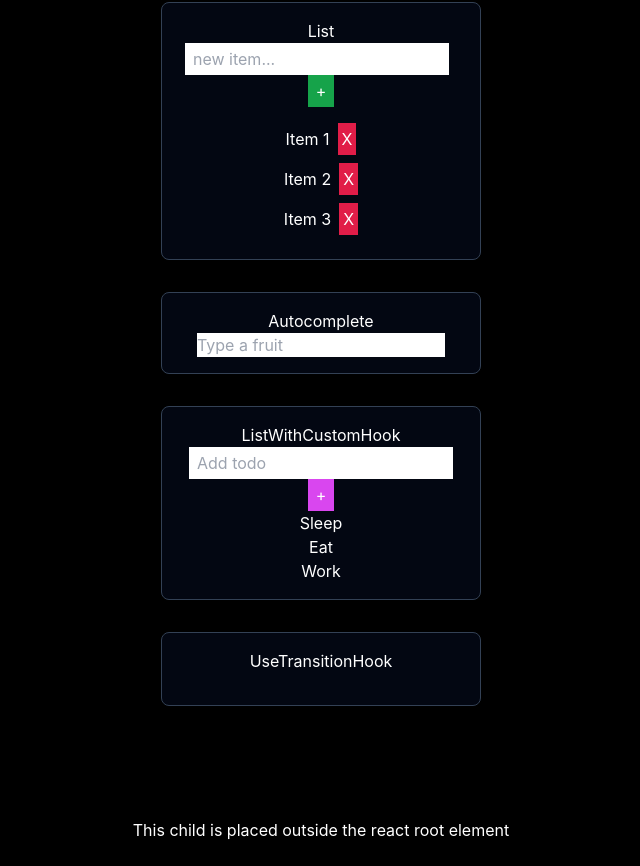
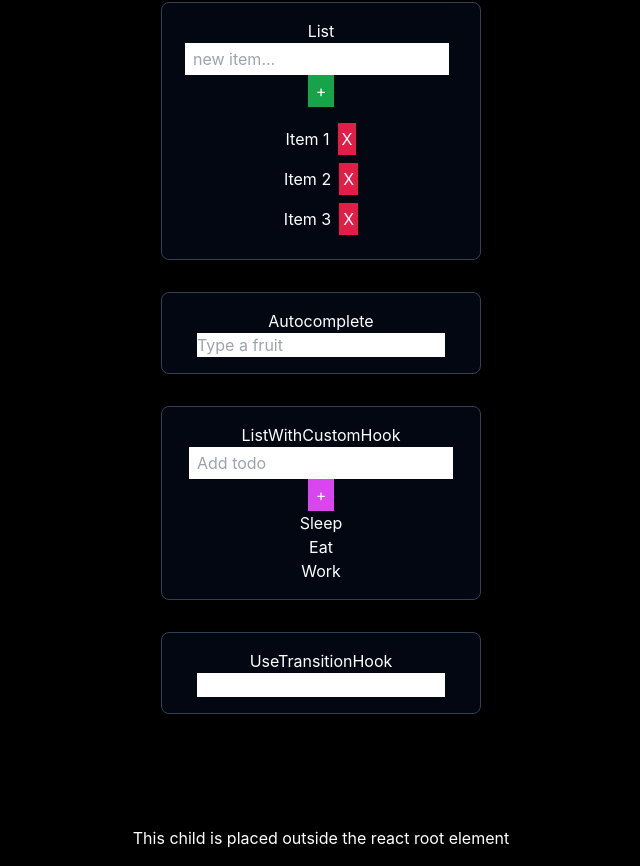
Before and after one commit to emanuelefavero/react-essentials, a React (Vite) app: page / in a window 1280 px wide. Shown: the part 2512-3378 px from the top of the page, without its empty margins (319-959 px from the left). Built offline with nearby package versions, Linux system fonts and the light colour scheme.

Commit message:
add components/UseTransitionHook call useTransition

```diff
--- a/src/components/UseTransitionHook.tsx
+++ b/src/components/UseTransitionHook.tsx
@@ -1,3 +1,48 @@
+import { useState, useTransition } from 'react'
+
 export default function UseTransitionHook() {
-  return <div>UseTransitionHook</div>
+  const [isPending, startTransition] = useTransition() // * useTransition hook
+  const [input, setInput] = useState('')
+  const [output, setOutput] = useState<string[]>([])
+
+  const handleChange = (e: React.ChangeEvent<HTMLInputElement>) => {
+    setInput(e.target.value)
+
+    // * useTransition hook - startTransition
+    // startTransition is a function that takes a callback function as an argument.
+    // startTransition is useful when you have a task that might take a long time to complete and is affecting performance
+    // startTransition will allow you to delay the rendering of the new state until the task is complete
+    // NOTE: only use startTransition when needed since it will double the renders (in this instance there will be a render for setInput and a render for setOutput)
+    startTransition(() => {
+      const SIZE = 20000
+      const list = []
+
+      for (let i = 0; i < SIZE; i++) {
+        list.push(e.target.value + i) // adds 20k items to the list
+      }
+
+      setOutput(list)
+    })
+  }
+
+  return (
+    <>
+      <h2>UseTransitionHook</h2>
+      <input
+        type='text'
+        value={input}
+        onChange={handleChange}
+        className='text-black'
+      />
+
+      {/* isPending allows you to show a loading indicator until the task is complete */}
+      {isPending ? 'Loading...' : null}
+
+      <ul>
+        {output.map((item, index) => (
+          <li key={index}>{item}</li>
+        ))}
+      </ul>
+    </>
+  )
 }
```
